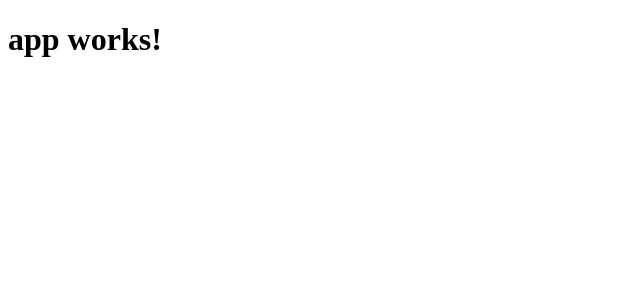
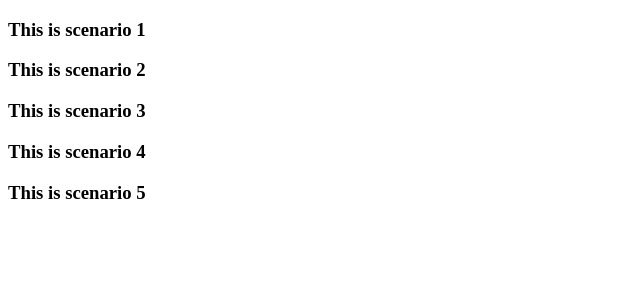
Before and after one commit to seanpierce/adventure-game, an Angular app: page / in a window 1280 px wide. Shown: the top 300 px of the page, without its empty margins (0-640 px from the left). Built offline with nearby package versions, Linux system fonts and the light colour scheme.

Commit message:
add scenario component

```diff
--- a/src/app/app.component.html
+++ b/src/app/app.component.html
@@ -1,3 +1 @@
-<h1>
-  {{title}}
-</h1>
+<app-scenario></app-scenario>
--- a/src/app/app.module.ts
+++ b/src/app/app.module.ts
@@ -4,10 +4,12 @@ import { FormsModule } from '@angular/forms';
 import { HttpModule } from '@angular/http';
 
 import { AppComponent } from './app.component';
+import { ScenarioComponent } from './scenario/scenario.component';
 
 @NgModule({
   declarations: [
-    AppComponent
+    AppComponent,
+    ScenarioComponent
   ],
   imports: [
     BrowserModule,
--- a/src/app/scenario.model.ts
+++ b/src/app/scenario.model.ts
@@ -1,4 +1,4 @@
 export class Scenario {
   choices: string[];
-  constructor(public text: string)
+  constructor(public text: string) {}
 }
--- /dev/null
+++ b/src/app/scenario/scenario.component.html
@@ -0,0 +1 @@
+<h3 *ngFor="let scenario of scenarios">{{scenario.text}}</h3>
--- /dev/null
+++ b/src/app/scenario/scenario.component.ts
@@ -0,0 +1,20 @@
+import { Component, OnInit } from '@angular/core';
+import { Scenario } from '../scenario.model';
+@Component({
+  selector: 'app-scenario',
+  templateUrl: './scenario.component.html',
+  styleUrls: ['./scenario.component.css']
+})
+export class ScenarioComponent implements OnInit {
+
+  constructor() { }
+  scenarios = [];
+  ngOnInit() {
+    this.scenarios.push(new Scenario("This is scenario 1"));
+    this.scenarios.push(new Scenario("This is scenario 2"));
+    this.scenarios.push(new Scenario("This is scenario 3"));
+    this.scenarios.push(new Scenario("This is scenario 4"));
+    this.scenarios.push(new Scenario("This is scenario 5"));
+  }
+
+}
```
Also changed, not shown: src/app/scenario/scenario.component.css (added), 1 other file (tests, documents, lock files or other folders).
